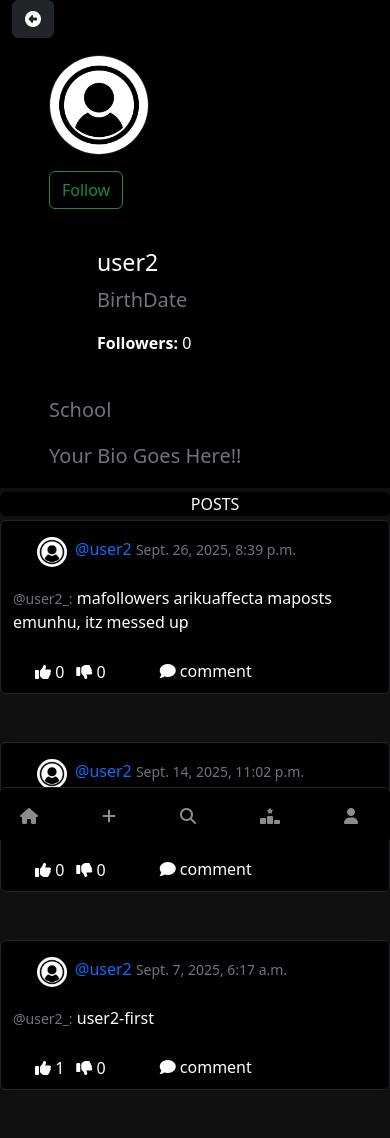
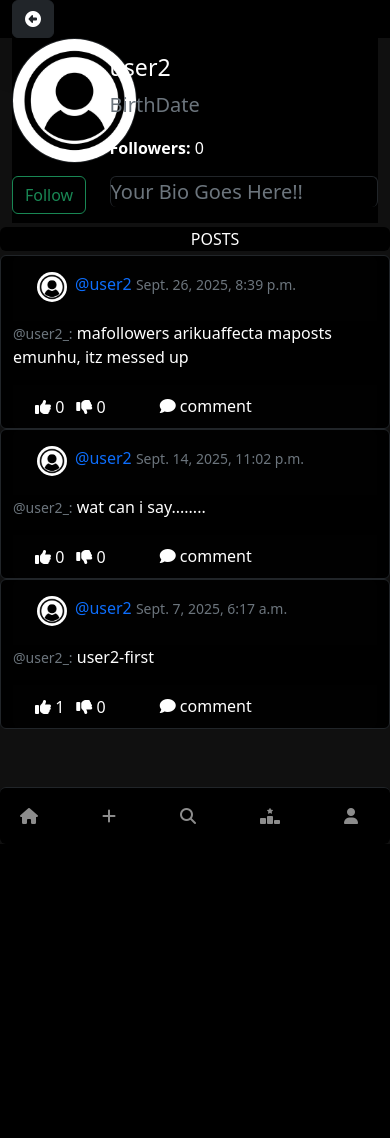
Before and after one commit to temjayofficialmj/Skolar, a Django app: page /social/profile/2 in a window 390 px wide. After the commit the page ends 844 px from the top of that part, so only its background shows below. Run offline with Django 5.2, Linux system fonts and the light colour scheme; data comes from the database, SQL or seed files in the repository; the page is wider than the window, and the part outside it is not shown; some libraries are stand-ins or nearby versions.

Commit message:
updated profile view for mobiles

```diff
--- a/templates/social/leaderboard.html
+++ b/templates/social/leaderboard.html
@@ -16,7 +16,7 @@
 								<li>
 									<div class="mt-3">
 										<a href="{% url 'profileview' item.user.profile.pk %}">
-											<img class="rounded-circle post-img" height="30" width="30" src="{{ item.user.profile.picture.url }}" alt="Profile pic" />
+											<img class="rounded-circle border border-blue post-img" height="30" width="30" src="{{ item.user.profile.picture.url }}" alt="Profile pic" />
 										</a>
 										<p class="post-text">
 											<a class="post-link text-primary" href="{% url 'profileview' item.user.profile.pk %}">{{ item.user.username }}</a> - <span class="badge bg-primary rounded-pill"> {{ item.score }}pts</span>
--- a/templates/social/post_detail.html
+++ b/templates/social/post_detail.html
@@ -19,7 +19,7 @@
 				<p>
 					<div class="">
 						<a href="{% url 'profileview' post.author.profile.pk %}">
-							<img class="rounded-circle post-img" height="30" width="30" src="{{ post.author.profile.picture.url }}" />
+							<img class="rounded-circle border border-dark post-img" height="30" width="30" src="{{ post.author.profile.picture.url }}" />
 						</a>
 						<p class="post-text">
 							<a class="post-link text-primary" href="{% url 'profileview' post.author.profile.pk %}">@{{ post.author }} </a><small>{{ post.created_on }}</small>
--- a/templates/social/post_list.html
+++ b/templates/social/post_list.html
@@ -26,7 +26,7 @@
 						<div class="col-md-8 card bg-black col-sm-12 border-bottom border-dark">
 							<div class="card-header text-secondary">
 								<a href="{% url 'profileview' post.author.profile.pk %}">
-									<img class="rounded-circle post-img" height="30" width="30" src="{{ post.author.profile.picture.url }}" />
+									<img class="rounded-circle border border-dark post-img" height="30" width="30" src="{{ post.author.profile.picture.url }}" />
 								</a>
 								<p class="post-text">
 									<a class="post-link text-primary" href="{% url 'profileview' post.author.profile.pk %}">@{{ post.author }} </a><small>{{ post.created_on }}</small>
@@ -81,7 +81,7 @@
 										<div class="col-12">
 											<div class="mt-3">
 												<a href="{% url 'profileview' item.user.profile.pk %}">
-													<img class="rounded-circle post-img" height="30" width="30" src="{{ item.user.profile.picture.url }}" alt="Profile pic" />
+													<img class="rounded-circle border border-blue post-img" height="30" width="30" src="{{ item.user.profile.picture.url }}" alt="Profile pic" />
 												</a>
 												<p class="post-text">
 													<a class="post-link text-primary" href="{% url 'profileview' item.user.profile.pk %}"><strong>{{ item.user.username }}</strong></a> - <span class="badge bg-primary rounded-pill"> {{ item.score }}pts</span>
--- a/templates/social/profiles.html
+++ b/templates/social/profiles.html
@@ -5,14 +5,105 @@
 {% block content %}
 	{% include 'navbar.html' %}
 	<div class="main-content">
-		<div class="container">
+		<div class="container mb-5">
 			<div class="row bg-black">
 				<div class="col-md-3 col-sm-6">
 					<a href="{% url 'postlist' %}" class="btn btn-dark shadow-lg"><i class="fa fa-circle-left"></i></a>
 				</div>
 			</div>
 
-			<div class="row bg-black justify-content-center">
+			<div class="bg-black d-block d-md-none">
+				<div class="row justify-content-start">
+					<div class="col-3">
+						<img src="{{ profile.picture.url }}" class="rounded-circle border border-dark" height="125" width="125" />
+					</div>
+					<div class="col">
+						<div class="row pt-3">
+							{% if profile.name %}
+							<div class="col">
+								<h3 class="">{{ profile.name }} </h3>
+
+							</div>
+							<div class="col-3">
+								{% if request.user == user %}
+								<small><a href="{% url 'profile-edit' profile.pk %}" class="edit-color"><i class="fa fa-edit"></i></a></small>
+								{% endif %}
+							</div>
+							{% else %}
+							<div class="col">
+								<h3 class="">
+								{{ user.username }}
+								</h3>
+								{% if profile.birth_date %}
+								<p>{{ profile.birth_date }}</p>
+								{% else %}
+								<p class="text-secondary lead">BirthDate</p>
+								{% endif %}
+
+								<p>
+									<strong>Followers: </strong>
+									{{ number_of_followers }}
+								</p>
+							</div>
+							{% if request.user == user %}
+							<div class="col-3">
+								<div class="dropdown">
+									<a class="nav-link dropdown-toggle text-white " data-bs-toggle="dropdown" role="buton" id="user-dropdown" aria-expanded="false">
+                    					<i class="fa fa-user"></i>
+                    				</a>
+                    				<ul class="dropdown-menu" aria-labelledby="user-dropdown">
+                        				<li><a class="dropdown-item" href="{% url 'profile-edit' profile.pk %}"><i class="fa fa-edit"></i>EDIT</a></li>
+                        				<!--<li>
+                        					<a class="btn remove-default-btn text-primary" href="{% url 'password_change' %}"></a>
+                        				</li>-->
+                        				<li>
+                           					<form action="{% url 'logout' %}" method="post">
+                                				{% csrf_token %}
+                                				<button type="submit" class="remove-default-btn"><i class="fa fa-user-alt"></i>Log Out</button>
+                            				</form>
+                        				</li>
+                    				</ul>
+                				</div>
+							</div>
+							{% endif %}
+							{% endif %}
+						</div>
+					</div>
+				</div>
+
+				<div class="row justify-content-start">
+					<div class="col-3">
+						{% if user == request.user %}
+						{% else %}
+						{% if is_following %}
+						<form method="POST" action="{% url 'remove-follower' profile.pk %}">
+							{% csrf_token %}
+							<small><button class="btn rounded-sm rounded btn-outline-danger" type="submit">Unfollow</button></small>
+						</form>
+						{% else %}
+						<form method="POST" action="{% url 'add-follower' profile.pk %}">
+							{% csrf_token %}
+							<small><button class="btn rounded-sm rounded btn-outline-success" type="submit">Follow</button></small>
+						</form>
+						{% endif %}
+						{% endif %}
+					</div>
+					<div class="col-9">
+						{% if profile.bio %}
+						<strong>Bio:</strong>
+						<div class="border-top border-start border-end border-dark rounded">
+							<p class="p-2"> {{ profile.bio }}</p>
+						</div>
+						{% else %}
+						<div class="border-top border-start border-end border-dark rounded">
+							<p class="text-secondary lead">Your Bio Goes Here!!</p>
+						</div>
+						{% endif %}
+					</div>
+				</div>
+			</div>
+
+			<div class="row bg-black d-none d-md-block justify-content-center">
 				<div class="card bg-black shadow-sm col-md-12 col-sm-12 px-5 pt-3 text-white">
 					<div class="row">
 						<div class="col-md-2 col-sm-3">
@@ -102,7 +193,7 @@
 					{% endif %}
 
 					<div class="row justify-content-start">
-						<div class="col-md-6 col-sm-12">
+						<div class="col-md-6">
 							{% if profile.bio %}
 							<strong>Bio:</strong>
 							<div  class="border border-dark rounded">
@@ -124,7 +215,7 @@
 				</div>
 			</div>
 			{% for post in posts %}
-			<div class="row justify-content-center text-white mb-5">
+			<div class="row justify-content-center text-white">
 				<div class="col-md-6 col-sm-12 card rounded border-bottom border-dark bg-black">
 					<div class="card-header text-secondary">
 						<a href="{% url 'profileview' post.author.profile.pk %}">
--- a/templates/social/search.html
+++ b/templates/social/search.html
@@ -18,7 +18,7 @@
 			<div class="col-md-5 col-sm-12 border-bottom border-black position-relative">
 				<div>
 					<a href="{% url 'profileview' profile.pk %}">
-						<img class="rounded-circle post-img" height="30" width="30" src="{{ profile.picture.url }}" />
+						<img class="rounded-circle border border-dark post-img" height="30" width="30" src="{{ profile.picture.url }}" />
 					</a>
 					<p class="post-text">
 						<a class="post-link text-primary" href="{% url 'profileview' profile.pk %}">@{{ profile.user }} </a>
```
